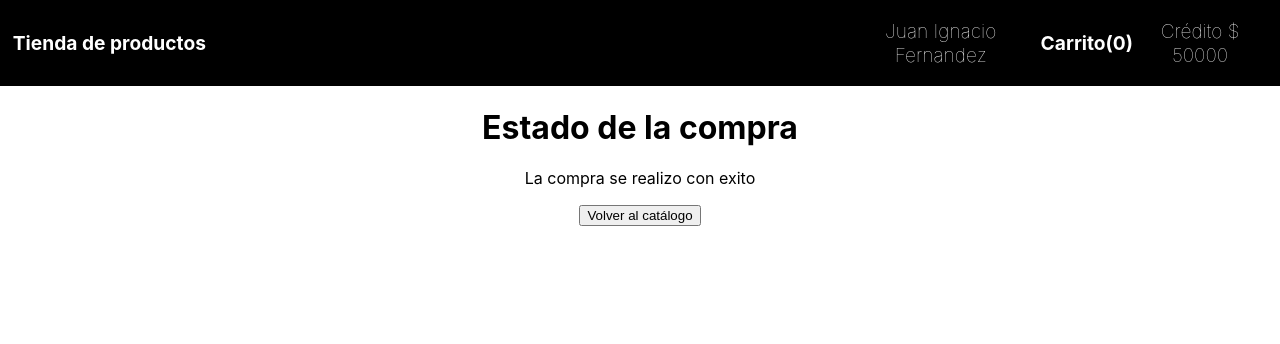
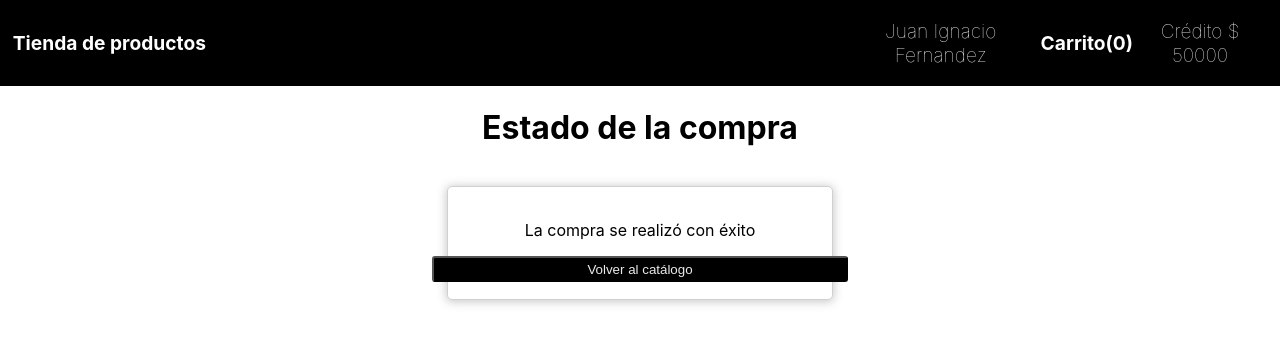
Before and after one commit to mschmidt17/enviopack-challenge-frontend, a React (Create React App) app: page /state in a window 1280 px wide. Shown: the top 344 px of the page. Built offline with nearby package versions, Linux system fonts and the light colour scheme.

Commit message:
Terminando los estilos de los componentes - revisando detalles

```diff
--- a/src/CSS/card.css
+++ b/src/CSS/card.css
@@ -9,7 +9,7 @@
     padding: 2% 1% 1% 1%;
     border: 1px solid grey;
     border-radius: 5px;
-    box-shadow: 0 1px 3px 3px rgba(128, 128, 128, 0.486);
+    box-shadow: 0 1px 10px 1px rgba(128, 128, 128, 0.418);
 }
 
 .btn-card{
--- /dev/null
+++ b/src/CSS/cart.css
@@ -0,0 +1,86 @@
+.container-cart{
+    display: flex;
+    align-items: center;
+    justify-content: center;
+    flex-direction: column;
+}
+
+.title-cart{
+    font-size: 3rem;
+}
+
+.cartCards-container{
+    display: flex;
+    flex-direction: column;
+    align-items: center;
+    justify-content: center;
+    width: 100%;
+}
+
+.cart-card, .cart-total{
+    display: flex;
+    align-items: center;
+    justify-content: center;
+    width: 60%;
+    border: 1px solid rgba(128, 128, 128, 0.37);
+    border-radius: 5px;
+    box-shadow: 0 1px 10px 1px rgba(128, 128, 128, 0.418);
+    margin: 0.5%;
+}
+
+.cart-card-info{
+    display: flex;
+    align-items: center;
+    justify-content: space-between;
+    width: 88%;
+    padding: 0 1%;
+    margin: 0 0.5%;
+    background-color: rgba(128, 128, 128, 0.082);
+    border-radius: 0 5px 5px 0;
+}
+
+.cart-price{
+    display: flex;
+    align-items: center;
+    justify-content: space-between;
+    width: 14%;
+}
+
+.btn-delete{
+   background-color: black;
+   color: white;
+   border-radius: 3px;
+   cursor: pointer;
+}
+
+.cart-total{
+    padding: 0% 5%;
+    width: 50%;
+    font-weight: bolder;
+    font-size: large;
+    margin: 2% 0;
+    justify-content: space-between;
+}
+
+.container-btn-cart{
+    display: flex;
+    width: 60%;
+    justify-content: space-between;
+}
+
+.btn-cart-buy{
+    display: flex;
+    align-items: center;
+    justify-content: center;
+    color: white;
+    background-color: black;
+    border-radius: 4px;
+    cursor: pointer;
+    height: 2rem;
+    width: 8rem;
+    border: none;
+}
+
+.btn-cart-buy:hover{
+    background-color: rgba(0, 0, 0, 0.836);
+}
--- /dev/null
+++ b/src/CSS/statebuy.css
@@ -0,0 +1,38 @@
+.container-state{
+    display: flex;
+    align-items: center;
+    justify-content: center;
+    flex-direction: column;
+}
+
+.statebuy-item{
+    display: flex;
+    align-items: center;
+    justify-content: center;
+    flex-direction: column;
+    width: 30%;
+    height: 7rem;
+    border: 1px solid rgba(128, 128, 128, 0.37);
+    border-radius: 5px;
+    box-shadow: 0 1px 10px 1px rgba(128, 128, 128, 0.418);
+    margin: 1.4%;
+
+}
+
+.title-state{
+    font-size: 3rem;
+}
+
+.state-important{
+    display: flex;
+
+}
+
+.back-btn-state{
+    background-color: black;
+    color: rgba(255, 255, 255, 0.918);
+    width: 26rem;
+    height: 1.6rem;
+    border-radius: 3px;
+    cursor: pointer;
+}
--- a/src/pages/Cart.js
+++ b/src/pages/Cart.js
@@ -3,10 +3,12 @@ import image from "../assets/image-product.jpg";
 import { useDispatch, useSelector } from "react-redux";
 import { deleteFromCart, buyProduct } from '../redux/actions';
 import { Link, useNavigate } from 'react-router-dom';
+import "../CSS/cart.css"
 
 
 function Cart() {
     const cartProducts = useSelector((state) => state.cart)
+    const stateBuy = useSelector((state) => state.stateBuy)
     const dispatch = useDispatch()
     const navigate = useNavigate()
     const [total, setTotal] = useState(0)
@@ -29,31 +31,38 @@ function Cart() {
     const handleBuy = (e, total) => {
         e.preventDefault()
         dispatch( buyProduct(total))
+        if(stateBuy){
+
+        }
         navigate("/state")
     }
 
     return (
         <div className='container-cart'>
-            <h1> Carrito </h1>
+            <h1 className='title-cart'> Carrito </h1>
             {cartProducts.length > 0 ?
                 <div className='cartCards-container'>
                     {cartProducts.map((p) => {
                         return(
-                            <div key={p.id}>
-                                <img src={image} alt="producto" width="60"/>
-                                <p> {p.title} </p>
-                                <p> ${p.price} </p>
-                                <button onClick={(e) => handleDelete(e, p.id)}> X </button>
+                            <div key={p.id} className="cart-card">
+                                <img src={image} alt="producto" width="70"/>
+                                <div className='cart-card-info'>
+                                    <p> {p.title} </p>
+                                    <div className='cart-price'>
+                                        <p> ${p.price} </p>
+                                        <button className="btn-delete" onClick={(e) => handleDelete(e, p.id)}> X </button>
+                                    </div>
+                                </div>
                             </div>
                         )
                     })}
-                    <div>
+                    <div className="cart-total">
                         <p>Total</p>
                         <p>$ {total}</p>
                     </div>
-                    <div>
-                        <Link to="/"> <button> Volver al catálogo </button> </Link>
-                        <button  onClick={(e) => handleBuy(e, total)}> Finalizar compra </button>
+                    <div className='container-btn-cart'>
+                        <Link to="/" style={{"textDecoration":"none"}}> <button className='btn-cart-buy'> Volver al catálogo </button> </Link>
+                        <button className='btn-cart-buy' onClick={(e) => handleBuy(e, total)}> Finalizar compra </button>
                     </div>
                 </div>
             :
--- a/src/pages/StateBuy.js
+++ b/src/pages/StateBuy.js
@@ -1,8 +1,7 @@
 import React from 'react';
 import { useSelector } from "react-redux";
 import { Link} from 'react-router-dom';
-
-
+import "../CSS/statebuy.css"
 
 
 function StateBuy() {
@@ -11,14 +10,21 @@ function StateBuy() {
 
     return (
         <div className='container-state'>
-            <h1> Estado de la compra </h1>
-            {
-                stateBuy === true ? <p>La compra se realizo con exito</p>
-                :
-                <p> Ocurrio un error con la compra, revisa que el importe no supere el credito disponible en tu cuenta </p>
-            }
+            <h1 title-state> Estado de la compra </h1>
 
-            <Link to="/"> <button> Volver al catálogo </button> </Link>
+                    {
+                        stateBuy === true ?
+                        <div className='statebuy-item'>
+                            <p className='state-important'>La compra se realizó con éxito</p>
+                            <Link to="/"> <button className='back-btn-state'> Volver al catálogo </button> </Link>
+                        </div>
+                        :
+                        <div className='statebuy-item'>
+                            <p className='state-important'> Ocurrió un error con la compra, revisa que el importe no supere el credito disponible en tu cuenta </p>
+                            <Link to="/cart"> <button className='back-btn-state'> Volver al carrito </button> </Link>
+                        </div>
+                    }
+
 
         </div>
     );
--- a/src/redux/reducer.js
+++ b/src/redux/reducer.js
@@ -13,7 +13,6 @@ function reducer(state=initialState, action){
             return{
                 ...state,
                 products: action.payload,
-                searchProduct: action.payload,
             }
 
         case "GET_PROFILE":
@@ -29,7 +28,6 @@ function reducer(state=initialState, action){
                     const namesProducts = e.title.toUpperCase();
                     if (namesProducts.includes(action.payload.toUpperCase())) return namesProducts;
                 })
-
             }
 
         case "ORDER_BY_PRICE":
```
